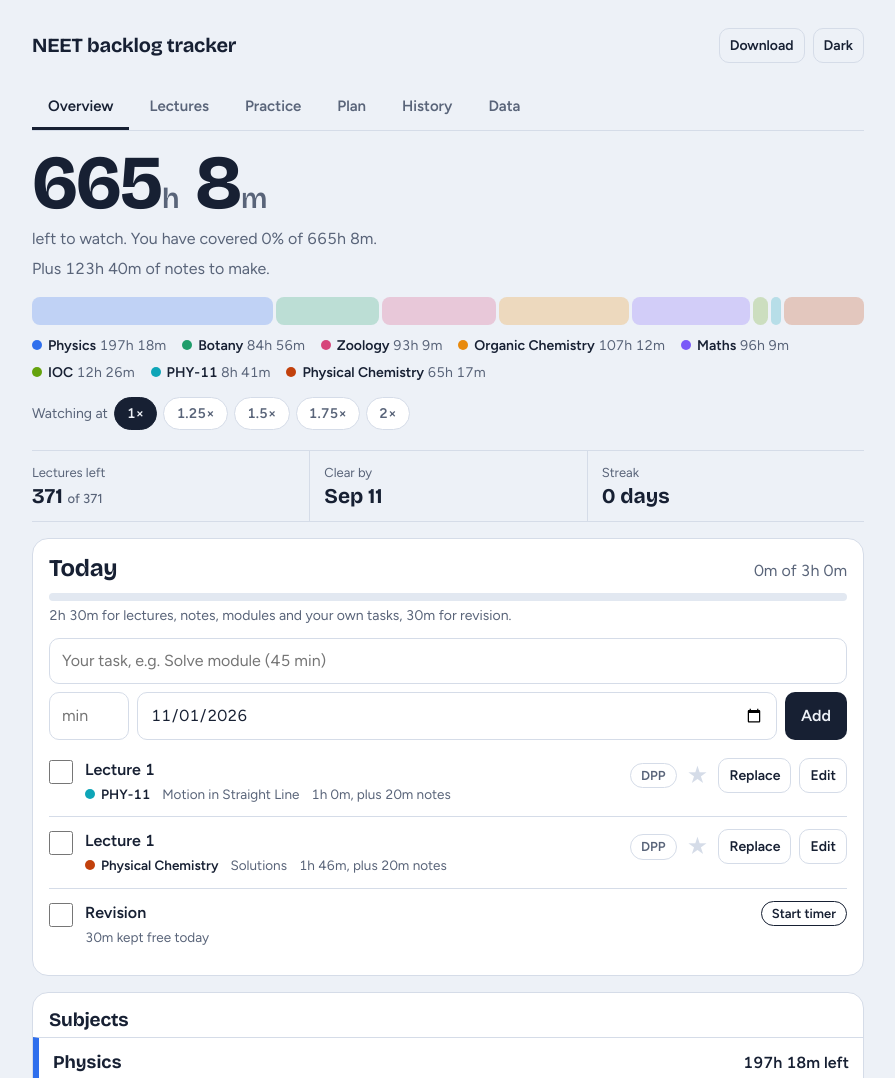
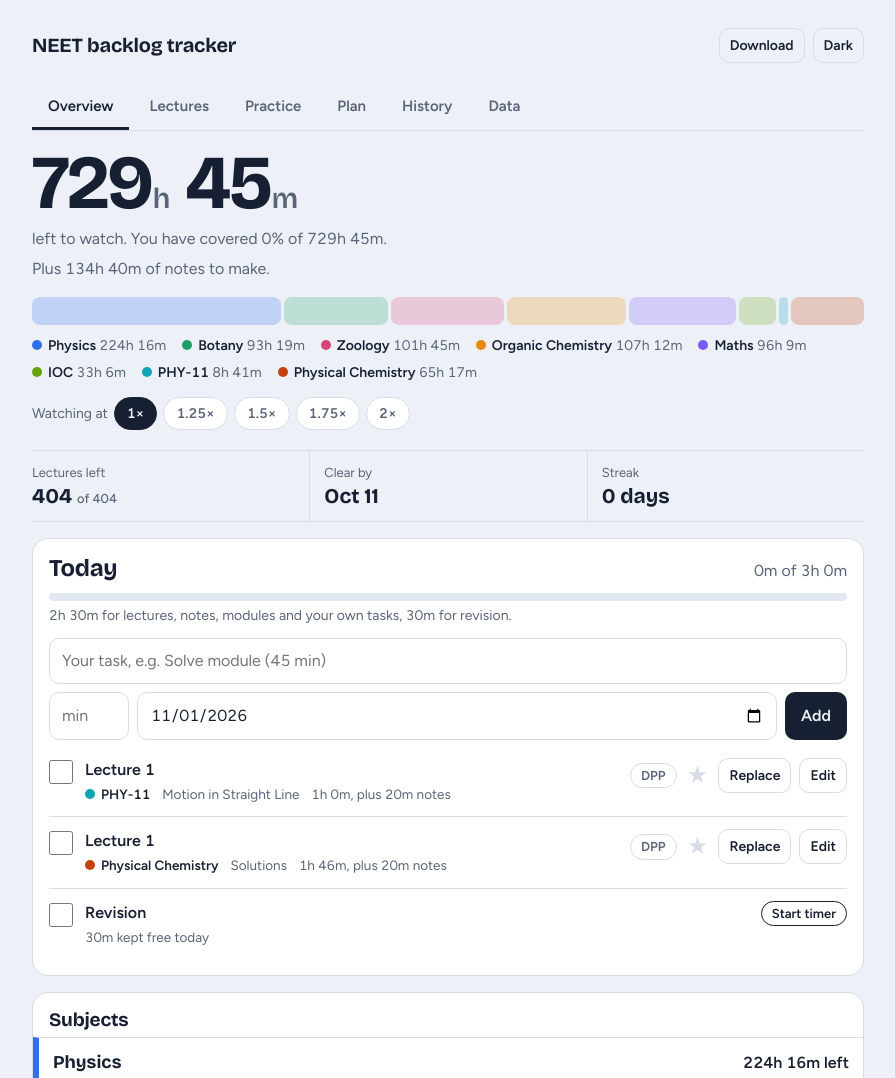
Before and after one commit to k8670122-eng/Tracker, a plain HTML site: page index.html in a window 1280 px wide. Shown: the top 1078 px of the page, without its empty margins (192-1087 px from the left). Drawn offline with nearby package versions, Linux system fonts and the light colour scheme.

Commit message:
Update index.html

```diff
--- a/index.html
+++ b/index.html
@@ -670,7 +670,8 @@ const BUILTIN = [
     ["EMI", [103,139,146,124,122,116,114,128,121]],
     ["AC", [132,118,124,124,149,49,128,116]],
     ["EM Waves", [130,128,115]],
-    ["Ray Optics & OI", [123,121,122,157,128,151]],
+    ["Ray Optics & OI", [123,121,122,157,128,151,141,108,136,158,126,116,126,150,125,189,116]],
+    ["Wave Optics", [127]],
     ["Electrostatic Potential and Capacitance", [139,127,119,124,126,139,129,80,122,125,156,125,119,123,125,125,139]],
     ["Current Electricity", [108,125,121,129,128,93,121,82,60,115,126,121,104,65,123,120]],
   ] },
@@ -678,7 +679,8 @@ const BUILTIN = [
     ["Sexual Reproduction in Flowering Plants", [130,113,103,134,65,103,81,107,118,105,91,101,83]],
     ["Principles of Inheritance", [117,120,114,109,99,113,116,88,118,111,99,87]],
     ["Molecular Basis of Inheritance", [92,123,36,89,96,106,104,78,78,105,96,101,101,96,84,102,101,118,31,108,106,101,107,115]],
-    ["Microbes In Human Welfare", [106,91]],
+    ["Microbes In Human Welfare", [106,91,94,102,90]],
+    ["Organisms & Population", [109,108]],
   ] },
   { name: "Zoology", color: "#D6457A", chapters: [
     ["Human Reproduction", [112,116,111,115,99,109,115,109,105,116,107,115,113,80,105,108,106]],
@@ -686,7 +688,7 @@ const BUILTIN = [
     ["Human Health and Diseases", [105,107,112,112,103,93,111,104,110,105,105,37]],
     ["Biotechnology: Principles and Processes", [95,104,106,104,104,113,101,110]],
     ["Biotechnology and Its Application", [101,104,107,106,108,102]],
-    ["Evolution", [102,113,106,101]],
+    ["Evolution", [102,113,106,101,102,103,104,99,108]],
   ] },
   { name: "Organic Chemistry", color: "#E8890C", chapters: [
     ["Optical Isomerism", [111,120,121,118,126,119,118,129,117]],
@@ -708,7 +710,8 @@ const BUILTIN = [
     ["Integrals", [85,96,68,97,114,111,97,101]],
   ] },
   { name: "IOC", color:"#65A30D", chapters: [
-    ["Coordination Compound", [104,110,113,112,106,115,86]],
+    ["Coordination Compound", [104,110,113,112,106,115,86,114,98,111,113,112,110,122]],
+    ["D & F Block", [107,109,132,112]],
   ] },
   { name: "PHY-11", color:"#0EA5B7", chapters: [
     ["Motion in Straight Line", [60,90,90,90,91,60,40]],
```
